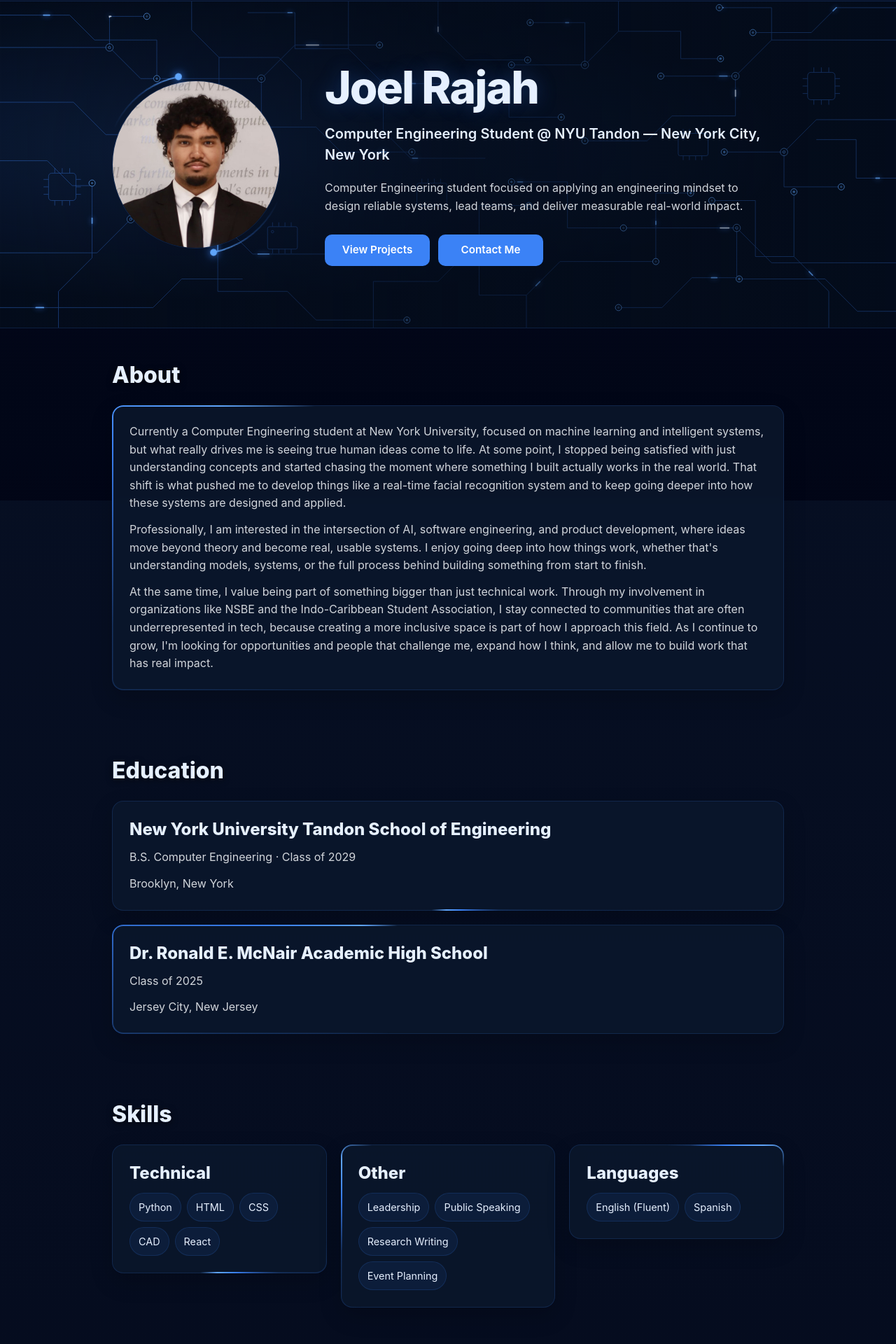
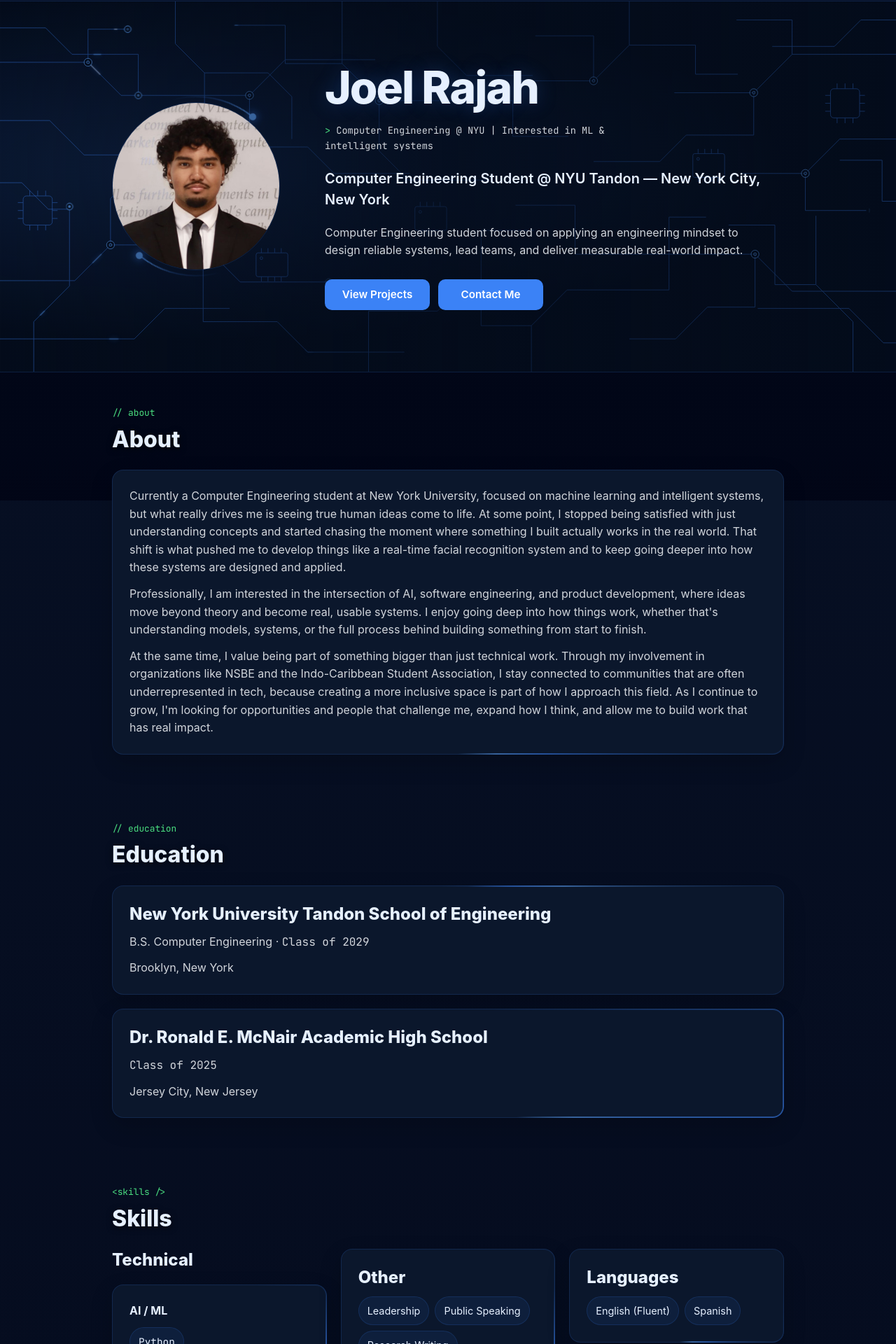
Before and after one commit to joelrajah08/joelrajah08.github.io, a React (Create React App) app: page / in a window 1280 px wide. Shown: the part 85-2005 px from the top of the page at 70% size. Built offline with nearby package versions, Linux system fonts and the light colour scheme.

Commit message:
Add terminal accents, technical skills stack, and balanced animations

```diff
--- a/src/App.css
+++ b/src/App.css
@@ -1,3 +1,5 @@
+@import url('https://fonts.googleapis.com/css2?family=JetBrains+Mono:wght@400;500;600&display=swap');
+
 @property --border-angle {
   syntax: '<angle>';
   initial-value: 0deg;
@@ -348,3 +350,42 @@ a:focus-visible, button:focus-visible, [role="button"]:focus-visible {
   .nav-current, .nav-transfer { display: none; }
   .circuit-stop:hover .nav-component { animation: none; }
 }
+
+:root { --font-code: 'JetBrains Mono', ui-monospace, Menlo, Consolas, monospace; --terminal-green: #4ade80; }
+.date-label, .timeline-date, .tech-badge, .circuit-stop > span, .section-label { font-family: var(--font-code); }
+.section-label { display: block; margin-bottom: 8px; font-size: 0.8rem; color: var(--terminal-green); }
+.terminal-line { display: grid; font-family: var(--font-code); font-size: 0.85rem; line-height: 1.6; margin-bottom: 20px !important; }
+.terminal-reserve, .terminal-visual { grid-area: 1 / 1; }
+.terminal-reserve { visibility: hidden; }
+.terminal-prompt, .terminal-cursor { color: var(--terminal-green); }
+.terminal-cursor { animation: terminal-blink 1.2s steps(1) infinite; }
+@keyframes terminal-blink { 50% { opacity: 0; } }
+.visually-hidden { position: absolute; width: 1px; height: 1px; padding: 0; overflow: hidden; clip-path: inset(50%); white-space: nowrap; }
+.skills-architecture { min-width: 0; }
+.architecture-layer { margin-top: 20px; }
+.architecture-layer h4 { margin: 0 0 10px; font-size: 1rem; }
+.architecture-layer + .architecture-layer::after { content: ''; position: absolute; width: 2px; height: 20px; top: -21px; left: 50%; background: var(--glow-light); }
+/* Keep supporting motion away from text and subordinate to the active interaction. */
+.surface-card { background: var(--card-bg); }
+.surface-card::before { animation-duration: 30s; opacity: 0.5; }
+.portrait-orbit { animation-duration: 40s; opacity: 0.55; }
+.hero:has(.terminal-line[data-typing="true"]) .portrait-orbit { animation-play-state: paused; }
+.circuit-packets { opacity: 0.35; }
+.circuit-packet { animation-duration: 24s !important; }
+.circuit-pad-light { animation-duration: 12s !important; }
+.hero .circuit-packets, .hero .circuit-pads { mask-image: linear-gradient(90deg, #000 25%, transparent 38%); }
+.background-pcb .circuit-packets, .background-pcb .circuit-pads { mask-image: linear-gradient(90deg, #000, transparent 4% 96%, #000); }
+.nav-current { opacity: 0.25; animation-duration: 12s; }
+.background-photo { animation-duration: 60s; }
+@media (max-width: 700px) {
+  .hero .circuit-packets, .hero .circuit-pads { mask-image: linear-gradient(180deg, #000 25%, transparent 42%); }
+}
+@media (prefers-reduced-motion: reduce) {
+  .terminal-cursor { animation: none; }
+}
+.skills-architecture .skill-pill { font-family: var(--font-code); }
+.circuit-packet:nth-child(3n) { animation-duration: 28s !important; }
+.circuit-packet:nth-child(4n) { animation-duration: 32s !important; }
+.circuit-packet:nth-child(5n) { animation-duration: 36s !important; }
+.circuit-pads > g:nth-child(2n) .circuit-pad-light { animation-duration: 14s !important; }
+.circuit-pads > g:nth-child(3n) .circuit-pad-light { animation-duration: 16s !important; }
--- a/src/Joel_Rajah_App.js
+++ b/src/Joel_Rajah_App.js
@@ -129,6 +129,7 @@ function App() {
 
       <main className="content-sections">
         <section id="about" className="section about">
+          <span className="section-label" aria-hidden="true">{'// about'}</span>
           <h2 className="section-heading">About</h2>
           <div className="section-body surface-card">
             <p>
@@ -144,34 +145,42 @@ function App() {
         </section>
 
         <section id="education" className="section">
+          <span className="section-label" aria-hidden="true">{'// education'}</span>
           <h2 className="section-heading">Education</h2>
           <div className="section-body education-entries">
             <div className="surface-card">
               <h3 className="card-title">New York University Tandon School of Engineering</h3>
-              <p>B.S. Computer Engineering · Class of 2029</p>
+              <p>B.S. Computer Engineering · <span className="date-label">Class of 2029</span></p>
               <p>Brooklyn, New York</p>
             </div>
             <div className="surface-card">
               <h3 className="card-title">Dr. Ronald E. McNair Academic High School</h3>
-              <p>Class of 2025</p>
+              <p className="date-label">Class of 2025</p>
               <p>Jersey City, New Jersey</p>
             </div>
           </div>
         </section>
 
         <section id="skills" className="section skills-section">
+          <span className="section-label" aria-hidden="true">{'<skills />'}</span>
           <h2 className="section-heading">Skills</h2>
 
           <div className="section-body content-grid skills-grid">
-            <div className="skills-group surface-card">
+            <div className="skills-architecture" aria-label="Technical skills architecture stack, highest layer first">
               <h3 className="card-title">Technical</h3>
-              <div className="skill-pills">
-                <span className="skill-pill">Python</span>
-                <span className="skill-pill">HTML</span>
-                <span className="skill-pill">CSS</span>
-                <span className="skill-pill">CAD</span>
-                <span className="skill-pill">React</span>
-              </div>
+              {[
+                ['AI / ML', ['Python']],
+                ['Software', ['HTML', 'CSS', 'React']],
+                ['Embedded / Systems', []],
+                ['Hardware', ['CAD']],
+              ].map(([layer, skills]) => (
+                <div className="architecture-layer surface-card" key={layer}>
+                  <h4>{layer}</h4>
+                  <div className="skill-pills">
+                    {skills.map(skill => <span className="skill-pill" key={skill}>{skill}</span>)}
+                  </div>
+                </div>
+              ))}
             </div>
 
             <div className="skills-group surface-card">
@@ -197,6 +206,7 @@ function App() {
         <Timeline entries={experience} />
 
         <section id="projects" className="section projects">
+          <span className="section-label" aria-hidden="true">{'// projects'}</span>
           <h2 className="section-heading">Projects</h2>
           <div className="section-body content-grid grid">
             {projects.map((p) => (
@@ -208,6 +218,7 @@ function App() {
         <Timeline entries={activities} id="activities" title="Activities" />
 
         <section id="contact" className="section contact">
+          <span className="section-label" aria-hidden="true">{'// contact'}</span>
           <h2 className="section-heading">Contact</h2>
           <div className="section-body surface-card">
             <p>Email: <a href="mailto:joelrajah82@gmail.com">joelrajah82@gmail.com</a></p>
--- a/src/components/HeroBanner.js
+++ b/src/components/HeroBanner.js
@@ -1,5 +1,6 @@
 import { headshot } from '../data/photos';
 import CircuitBoard from './CircuitBoard';
+import TerminalLine from './TerminalLine';
 
 export default function HeroBanner() {
   return (
@@ -16,6 +17,7 @@ export default function HeroBanner() {
         </div>
         <div className="hero-copy">
           <h1 id="hero-name">Joel Rajah</h1>
+          <TerminalLine />
           <h2>Computer Engineering Student @ NYU Tandon — New York City, New York</h2>
           <p>
             Computer Engineering student focused on applying an engineering mindset
--- a/src/components/ProjectCard.js
+++ b/src/components/ProjectCard.js
@@ -39,7 +39,7 @@ export default function ProjectCard({ project }) {
         <div className="project-top">
           <h3 className="project-title card-title">{project.title}</h3>
           {project.role && <p className="card-meta">{project.role}</p>}
-          {project.date && <p className="card-meta">{project.date}</p>}
+          {project.date && <p className="card-meta date-label">{project.date}</p>}
           <div className="project-tech">
             {(project.tech || []).map((t, i) => (
               <span className="tech-badge" key={i} title={t}>
@@ -71,7 +71,7 @@ export default function ProjectCard({ project }) {
         <Modal title={project.title} onClose={() => setOpen(false)}>
           {project.description && <p style={{marginTop:0}}>{project.description}</p>}
           {project.role && <p>{project.role}</p>}
-          {project.date && <p>{project.date}</p>}
+          {project.date && <p className="date-label">{project.date}</p>}
           {project.points && (
             <ul className="card-points">{project.points.map((point) => <li key={point}>{point}</li>)}</ul>
           )}
--- /dev/null
+++ b/src/components/TerminalLine.js
@@ -0,0 +1,35 @@
+import { useEffect, useState } from 'react';
+
+const text = 'Computer Engineering @ NYU | Interested in ML & intelligent systems';
+
+export default function TerminalLine() {
+  const [typed, setTyped] = useState('');
+  useEffect(() => {
+    const preference = window.matchMedia('(prefers-reduced-motion: reduce)');
+    let timer;
+    function start() {
+      window.clearInterval(timer);
+      if (preference.matches) { setTyped(text); return; }
+      let index = 0;
+      setTyped('');
+      timer = window.setInterval(() => {
+        index += 1;
+        setTyped(text.slice(0, index));
+        if (index >= text.length) window.clearInterval(timer);
+      }, 35);
+    }
+    function onPreferenceChange() {
+      if (preference.matches) { window.clearInterval(timer); setTyped(text); }
+    }
+    start();
+    preference.addEventListener('change', onPreferenceChange);
+    return () => { window.clearInterval(timer); preference.removeEventListener('change', onPreferenceChange); };
+  }, []);
+  return (
+    <p className="terminal-line" data-typing={typed.length < text.length}>
+      <span className="visually-hidden">&gt; {text}</span>
+      <span className="terminal-reserve" aria-hidden="true">&gt; {text} ▍</span>
+      <span className="terminal-visual" aria-hidden="true"><span className="terminal-prompt">&gt;</span> {typed}<span className="terminal-cursor">▍</span></span>
+    </p>
+  );
+}
--- a/src/components/Timeline.js
+++ b/src/components/Timeline.js
@@ -3,6 +3,7 @@ import React from 'react';
 export default function Timeline({ entries = [], id = 'leadership', title = 'Leadership & Experience' }) {
   return (
     <section id={id} className="section timeline-section">
+      <span className="section-label" aria-hidden="true">{`// ${id === 'leadership' ? 'leadership & experience' : id}`}</span>
       <h2 className="section-heading">{title}</h2>
       <div className="section-body timeline">
         {entries.map((e, idx) => {
```
Also changed, not shown: 11 other files (tests, documents, lock files or other folders).
